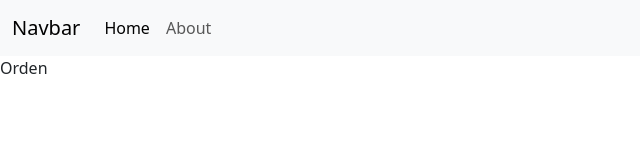
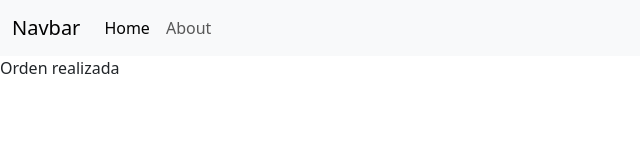
Before and after one commit to rineliniguezsosa/React-router-v6, a React (Create React App) app: page /orden in a window 1280 px wide. Shown: the top 160 px of the page, without its empty margins (0-640 px from the left). Built offline with nearby package versions, Linux system fonts and the light colour scheme.

Commit message:
creando el fragment y elemento span

```diff
--- a/src/03-navigating programmatically/Orden.js
+++ b/src/03-navigating programmatically/Orden.js
@@ -2,6 +2,8 @@
 
 export const Orden = () => {
   return (
-    <div>Orden</div>
+    <>
+    <span>Orden realizada</span>
+    </>
   )
 }
```
